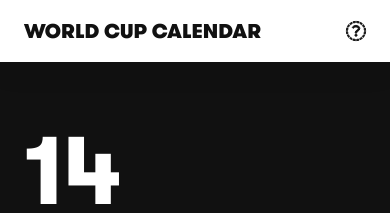
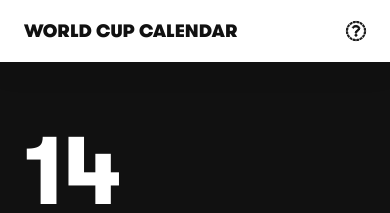
Before and after one commit to iamclydehoel/worldcupcalendar-2018, a Jekyll site: the page built from index.html, in a window 390 px wide. Shown: the top 213 px of the page. Built offline with Jekyll 4.4.1, drawn with Linux system fonts in a browser that asks for light colours; nearby versions of some CDN libraries.

Commit message:
Reduce logo size on mobile

```diff
--- a/assets/css/src/_project.scss
+++ b/assets/css/src/_project.scss
@@ -108,7 +108,7 @@ body {
   }
 
   &__logo {
-    font-size: $h3;
+    font-size: 1.125rem;
     font-weight: 800;
     line-height: 1;
     text-transform: uppercase;
@@ -117,6 +117,10 @@ body {
     min-height: 0;
     min-width: 0;
     padding: $space-1 $space-2;
+
+    @media (min-width: $breakpoint-sm) {
+      font-size: $h3;
+    }
   }
 
   &__navigation {
```
Also changed, not shown: assets/css/dist/bolt.min.css, 1 other file.
